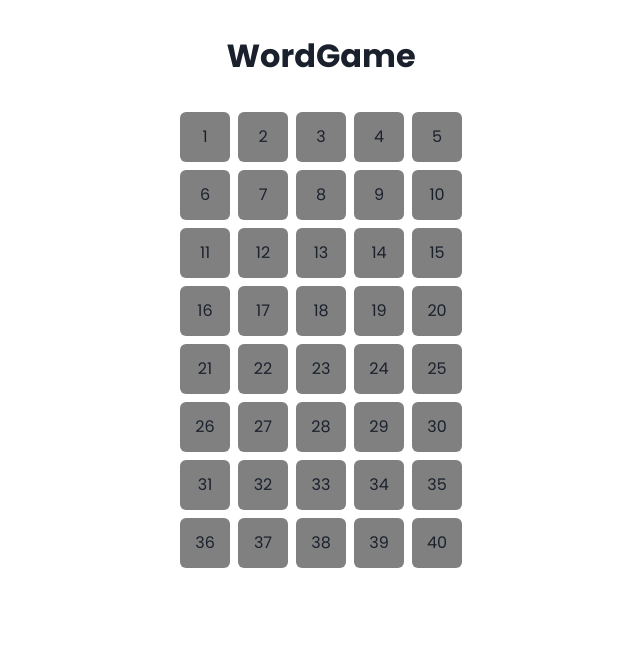
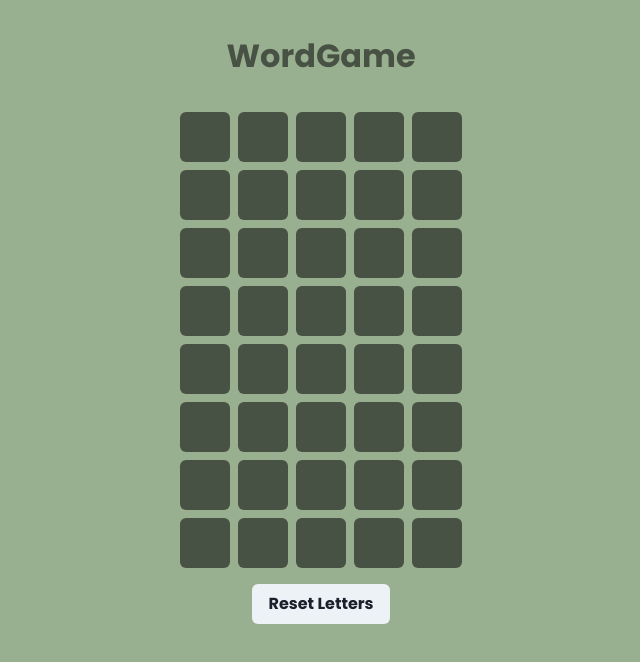
Before and after one commit to amarogamedev/wordgame, a React (Create React App) app: page / in a window 1280 px wide. Shown: the top 662 px of the page, without its empty margins (319-959 px from the left). Built offline with nearby package versions, Linux system fonts and the light colour scheme.

Commit message:
digitação de letras

```diff
--- a/src/components/Title.tsx
+++ b/src/components/Title.tsx
@@ -1,7 +1,7 @@
 import { Text } from "@chakra-ui/react";
 
 export const Title = () => (
-    <Text fontSize={32} fontWeight={"black"}>
+    <Text fontSize={32} fontWeight={"black"} color={"themeDarkGreen"}>
         WordGame
     </Text>
 )
--- a/src/components/game/Game.tsx
+++ b/src/components/game/Game.tsx
@@ -1,8 +1,14 @@
-import { Box } from "@chakra-ui/react";
+import { Box, Button } from "@chakra-ui/react";
 import { GameTable } from "./GameTable";
+import { useGame } from "../../hooks/useGame";
 
-export const Game = () => (
-    <Box p={8}>
-        <GameTable />
-    </Box>
-)
+export const Game = () => {
+    const { letters, resetLetters } = useGame();
+
+    return (
+        <Box p={8} justifyItems={"center"}>
+            <GameTable letters={letters} />
+            <Button onClick={resetLetters} m={4}>Reset Letters</Button>
+        </Box>
+    )
+}
--- a/src/components/game/GameTable.tsx
+++ b/src/components/game/GameTable.tsx
@@ -1,6 +1,21 @@
 import { Grid, GridItem } from "@chakra-ui/react";
+import { Cell } from "../../interfaces/cell";
 
-export const GameTable = () => (
+interface GameTableProps {
+  letters: Cell[];
+}
+
+export const GameTable: React.FC<GameTableProps> = ({ letters }) => {
+  const totalCells = 40;
+  const filledLetters = [...letters];
+
+  while (filledLetters.length < totalCells) {
+    filledLetters.push({ character: null });
+  }
+
+  const limitedFilledLetters = filledLetters.slice(0, totalCells);
+
+  return (
     <Grid
       templateColumns="repeat(5, 1fr)"
       gap={2}
@@ -8,10 +23,13 @@ export const GameTable = () => (
       maxWidth="600px"
       margin="0 auto"
     >
-    {[...Array(40)].map((_, index) => (
+      {limitedFilledLetters.map((letter, index) => (
         <GridItem
           key={index}
-        backgroundColor="grey"
+          backgroundColor={letter.character == null ? "themeDarkGreen" : "themeLightGreen"}
+          color={"themeDarkGreen"}
+          fontSize={{ base: "12px", sm: "14px", md: "16px", lg: "18px", xl: "24px" }}
+          fontWeight={"black"}
           width={{ base: "25px", sm: "30px", md: "40px", lg: "50px", xl: "80px" }}
           height={{ base: "25px", sm: "30px", md: "40px", lg: "50px", xl: "80px" }}
           aspectRatio={1}
@@ -20,8 +38,9 @@ export const GameTable = () => (
           justifyContent="center"
           alignItems="center"
         >
-        {index + 1}
+          {letter.character}
         </GridItem>
       ))}
     </Grid>
   );
+};
--- /dev/null
+++ b/src/hooks/useGame.ts
@@ -0,0 +1,40 @@
+import { useState, useEffect } from "react";
+import { Cell } from "../interfaces/cell";
+
+export const useGame = () => {
+  const [letters, setLetters] = useState<Cell[]>([]);
+
+  const addLetter = (character: string) => {
+    const letter = {
+      character: character,
+      selected: false,
+      correctPlace: false,
+      existsInTheWord: false
+    };
+    setLetters((prevLetters) => [...prevLetters, letter]);
+  };
+
+  const resetLetters = () => {
+    setLetters([]);
+  };
+
+  useEffect(() => {
+    const handleKeydown = (event: KeyboardEvent) => {
+      if (/^[a-zA-Z]$/.test(event.key)) {
+        addLetter(event.key.toLocaleUpperCase());
+      }
+    };
+
+    window.addEventListener("keydown", handleKeydown);
+
+    return () => {
+      window.removeEventListener("keydown", handleKeydown);
+    };
+  }, []);
+
+  return {
+    letters,
+    addLetter,
+    resetLetters,
+  };
+};
--- /dev/null
+++ b/src/interfaces/cell.ts
@@ -0,0 +1,6 @@
+export interface Cell {
+    character: string | null;
+    selected?: boolean;
+    correctPlace?: boolean;
+    existsInTheWord?: boolean;
+}
--- a/src/theme/theme.ts
+++ b/src/theme/theme.ts
@@ -4,6 +4,11 @@ const theme = extendTheme({
   fonts: {
     heading: "'Poppins', sans-serif",
     body: "'Poppins', sans-serif",
+  },
+  colors: {
+    themeBackground: "#99b090",
+    themeLightGreen: "#eeffeb",
+    themeDarkGreen: "#485244"
   },
   breakpoints: {
     base: "320px",
@@ -12,6 +17,13 @@ const theme = extendTheme({
     lg: "1280px",
     xl: "1366px",
   },
+  styles: {
+    global: {
+      body: {
+        bg: "themeBackground",
+      },
+    },
+  },
 });
 
 export default theme;
```
Also changed, not shown: src/App.tsx (+4 -5 lines). Lines whose indentation alone changed are shown as unchanged.
